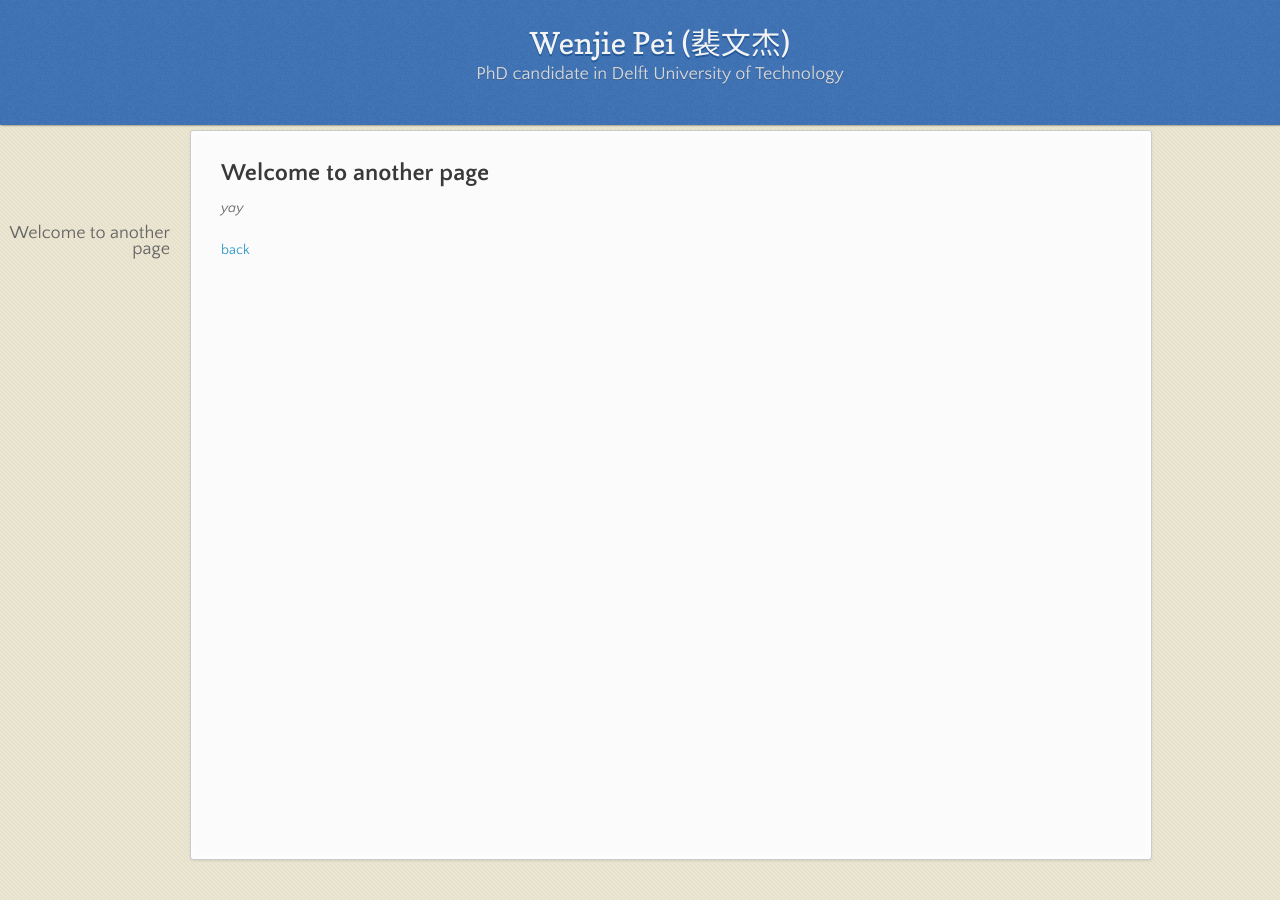
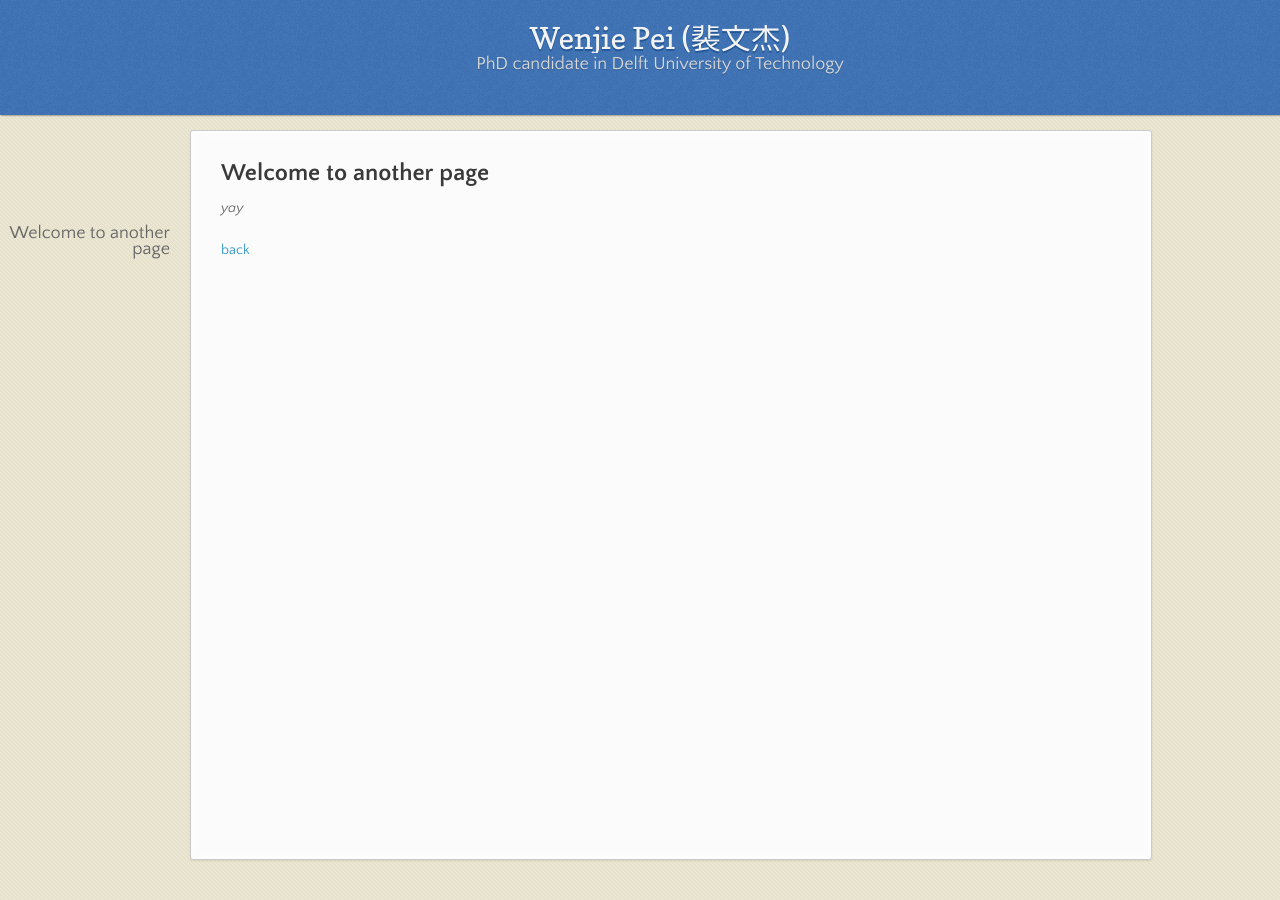
Before and after one commit to wenjiepei/wenjiepei.github.com, a Jekyll site: the page built from another-page.md, in a window 1280 px wide. Built offline with Jekyll 4.4.1, drawn with Linux system fonts in a browser that asks for light colours; nearby versions of some CDN libraries; our own code applies the rules of GitHub Pages for plain Markdown files.

Commit message:
Update jekyll-theme-leap-day.scss

```diff
--- a/_sass/jekyll-theme-leap-day.scss
+++ b/_sass/jekyll-theme-leap-day.scss
@@ -163,7 +163,7 @@ header {
   min-height: 30px;
 
   h1 {
-    font: 30px/38px 'Copse', "Helvetica Neue", Helvetica, Arial, sans-serif;
+    font: 30px/28px 'Copse', "Helvetica Neue", Helvetica, Arial, sans-serif;
     color: #f3f3f3;
     text-shadow: 0px 2px 0px #235796;
     margin: 0px;
```
